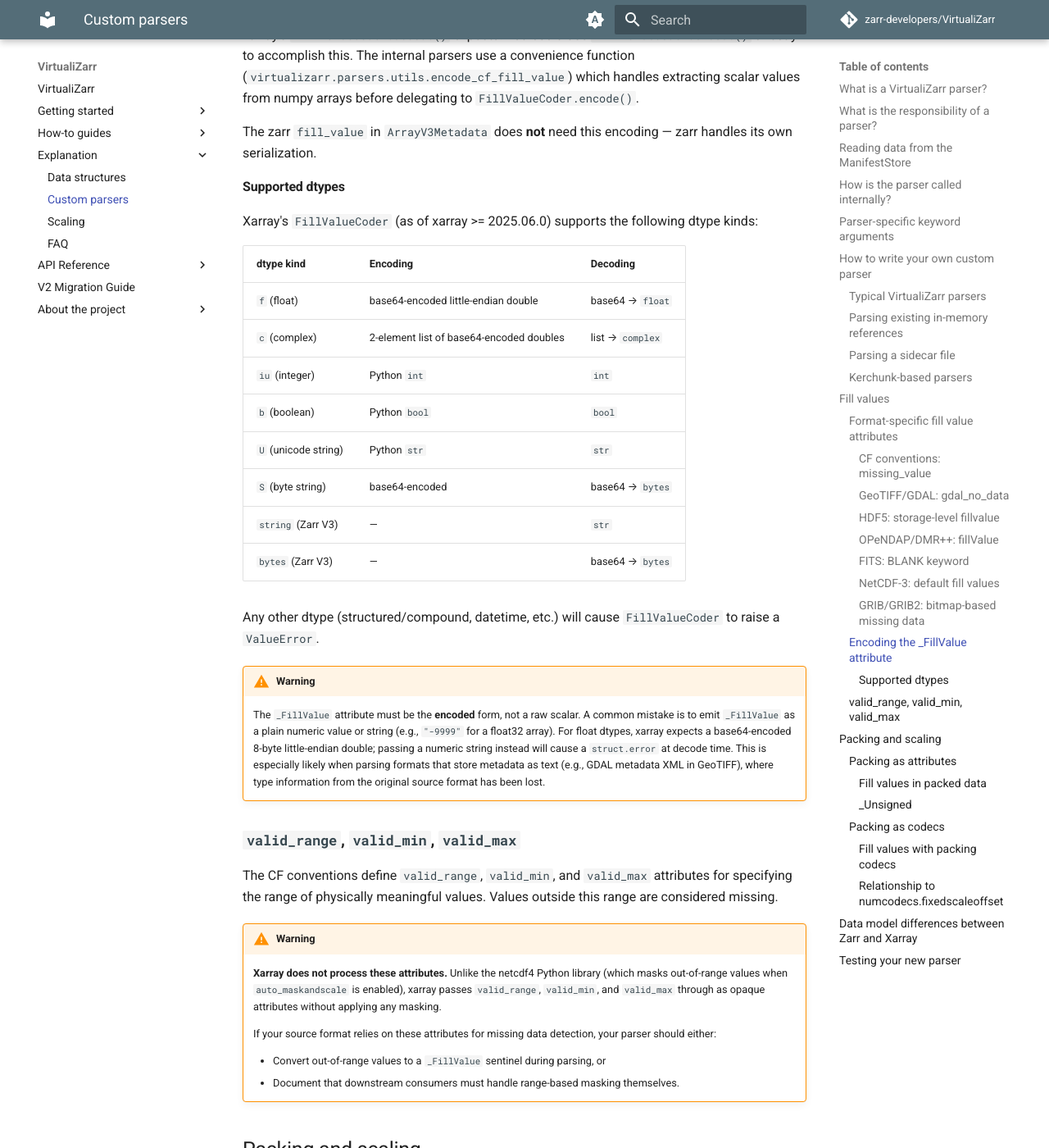
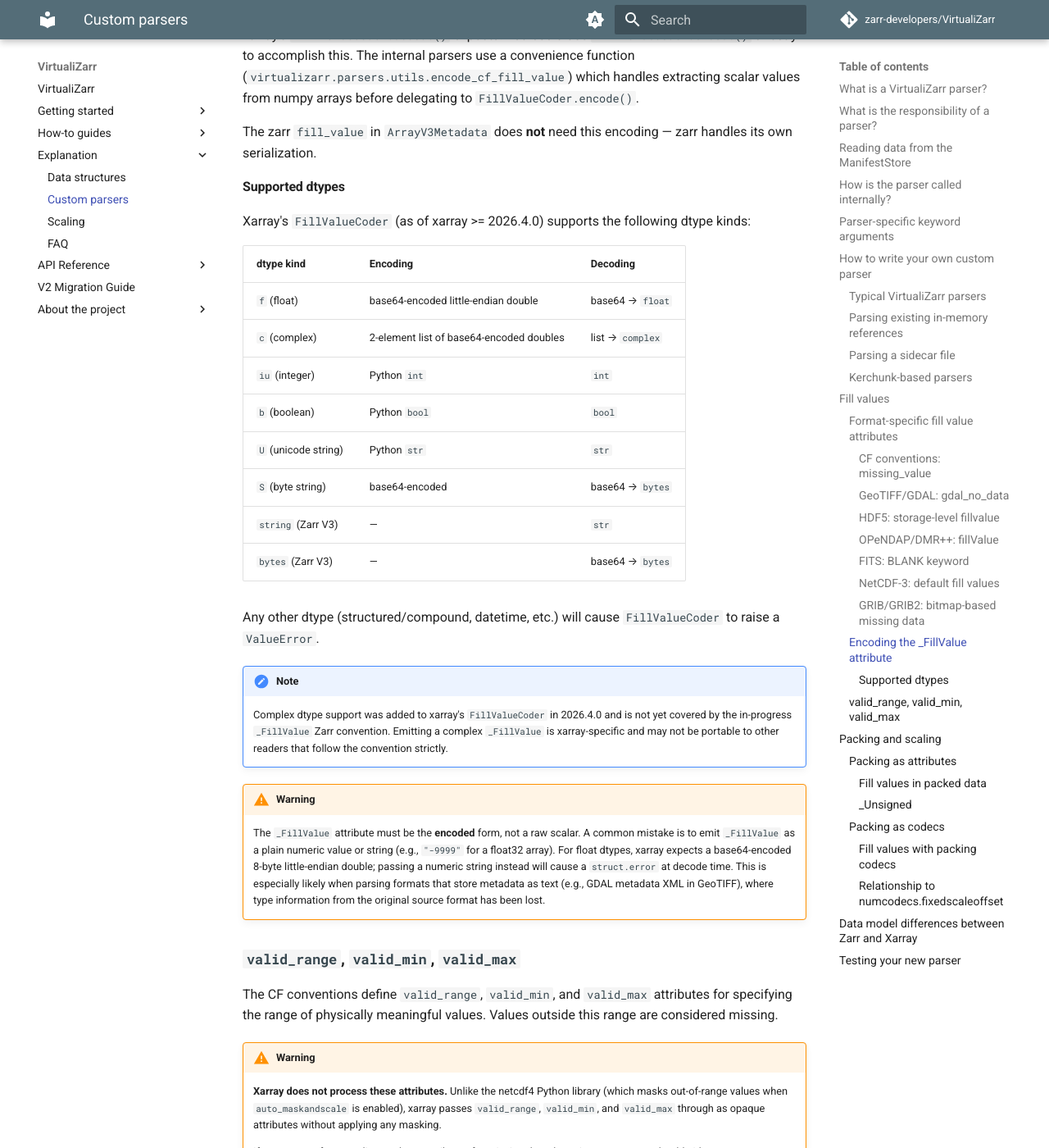
Before and after one commit to zarr-developers/VirtualiZarr, an MkDocs documentation site: the page built from docs/custom_parsers.md, in a window 1280 px wide and 1400 px high, scrolled down 9508 px. Shown: the whole window at 82% size. Built offline with MkDocs 1.6.1 and Material for MkDocs 9.7.7, drawn with Linux system fonts in a browser that asks for light colours; comment, search, counter and statistics services are not loaded; the version menu is left out.

Commit message:
Correct xarray as-of date

```diff
--- a/docs/custom_parsers.md
+++ b/docs/custom_parsers.md
@@ -280,7 +280,7 @@ The zarr `fill_value` in `ArrayV3Metadata` does **not** need this encoding — z
 
 #### Supported dtypes
 
-Xarray's `FillValueCoder` (as of xarray >= 2025.06.0) supports the following dtype kinds:
+Xarray's `FillValueCoder` (as of xarray >= 2026.4.0) supports the following dtype kinds:
 
 | dtype kind | Encoding | Decoding |
 |------------|----------|----------|
@@ -294,6 +294,10 @@ Xarray's `FillValueCoder` (as of xarray >= 2025.06.0) supports the following dty
 | `bytes` (Zarr V3) | — | base64 → `bytes` |
 
 Any other dtype (structured/compound, datetime, etc.) will cause `FillValueCoder` to raise a `ValueError`.
+
+!!! note
+
+    Complex dtype support was added to xarray's `FillValueCoder` in 2026.4.0 and is not yet covered by the in-progress `_FillValue` Zarr convention. Emitting a complex `_FillValue` is xarray-specific and may not be portable to other readers that follow the convention strictly.
 
 !!! warning
 
```
